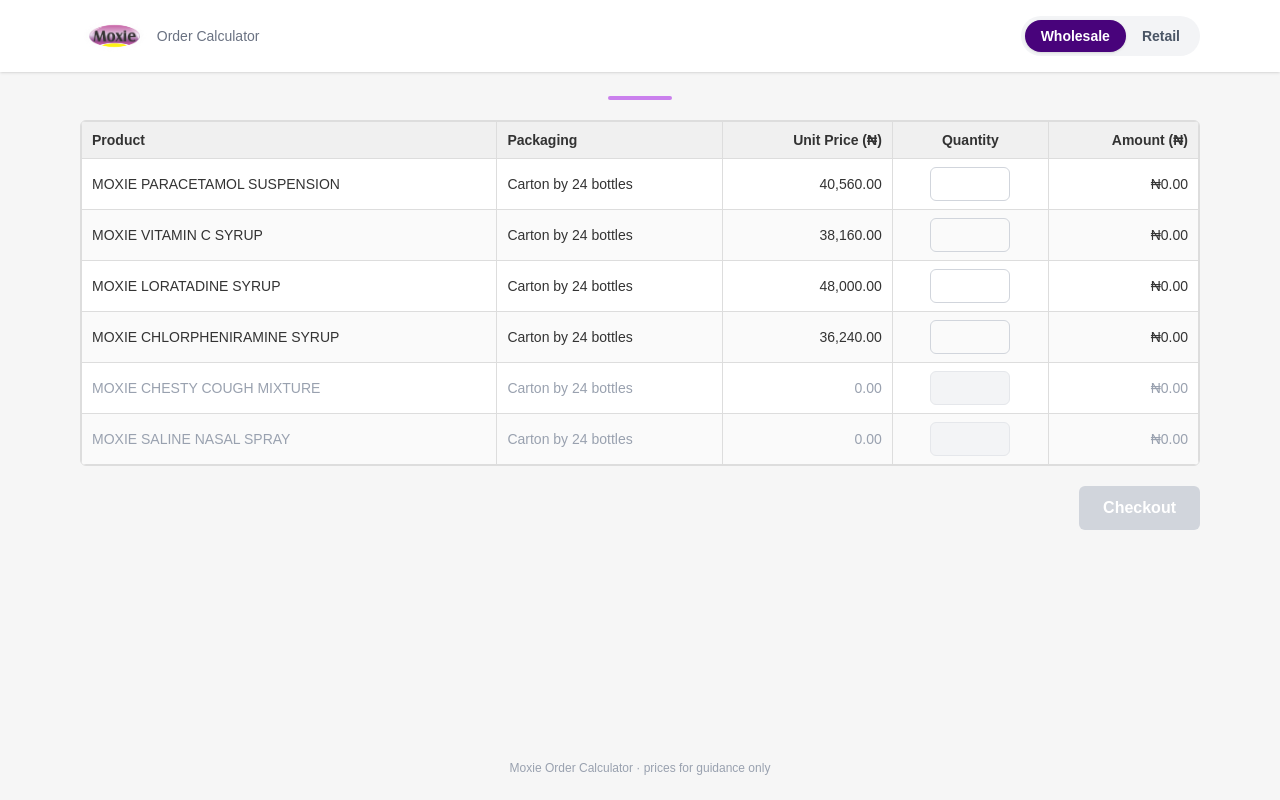
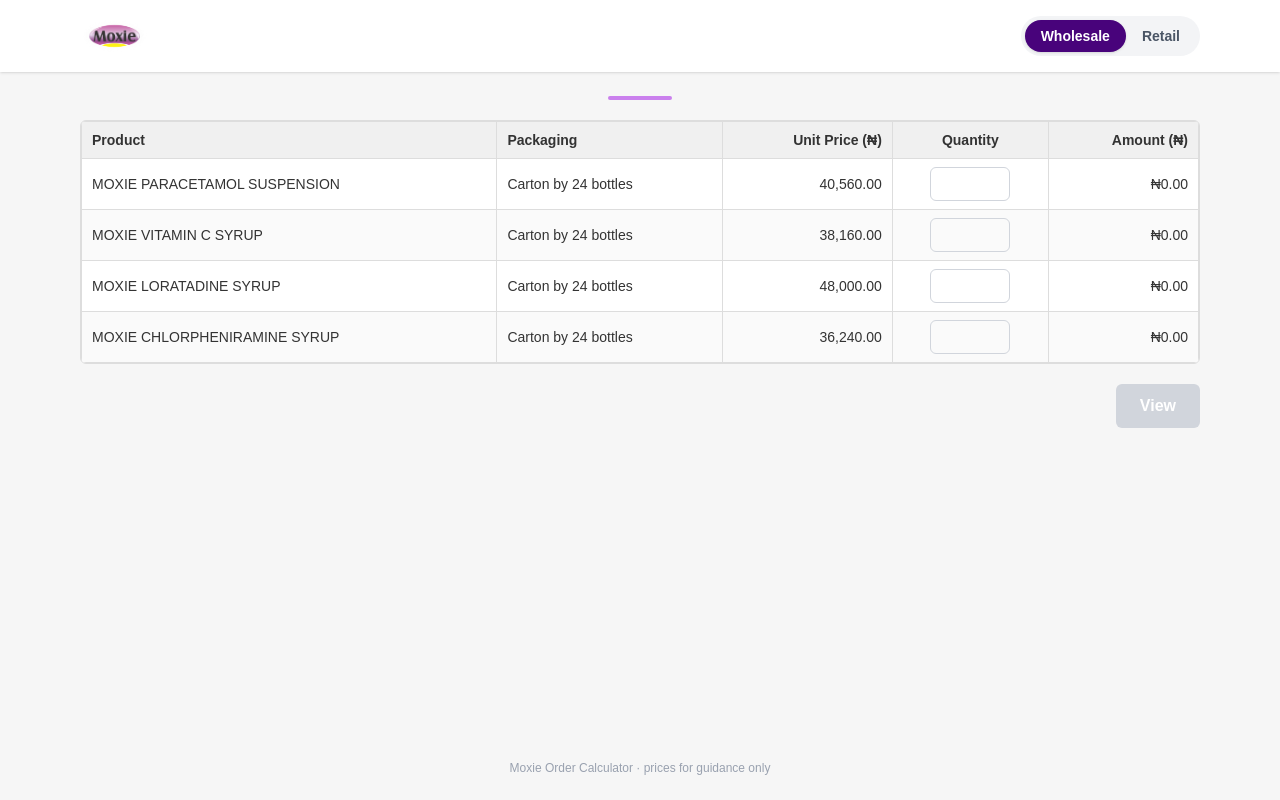
Before and after one commit to TettehSolomon/moxie-calc-app, a React (Vite) app: page / in a window 1280 px wide. Built offline with nearby package versions, Linux system fonts and the light colour scheme.

Commit message:
adjusted

```diff
--- a/src/App.jsx
+++ b/src/App.jsx
@@ -13,7 +13,6 @@
           <div className="flex items-center gap-2">
             {/* Logo lives in public/logo.webp — swap that file to change it */}
             <img src="./logo.webp" alt="Moxie" className="h-9 w-auto" />
-            <span className="hidden sm:inline text-sm text-gray-500">Order Calculator</span>
           </div>
 
           {/* Retail / Wholesale switcher */}
--- a/src/Calculator.jsx
+++ b/src/Calculator.jsx
@@ -122,7 +122,7 @@
               : 'bg-gray-300 cursor-not-allowed')
           }
         >
-          Checkout
+          View
         </button>
       </div>
 
--- a/src/CheckoutModal.jsx
+++ b/src/CheckoutModal.jsx
@@ -105,7 +105,7 @@
       >
         {/* Titlebar */}
         <div className="flex items-center justify-between bg-moxie text-white px-4 py-3 rounded-t-xl sticky top-0">
-          <h2 className="font-bold">Checkout Output</h2>
+          <h2 className="font-bold">Output</h2>
           <button
             onClick={onClose}
             aria-label="Close"
--- a/src/config.js
+++ b/src/config.js
@@ -60,10 +60,7 @@
       { id: 1, name: 'MOXIE PARACETAMOL SUSPENSION', price: 40560, active: true },
       { id: 2, name: 'MOXIE VITAMIN C SYRUP',        price: 38160, active: true },
       { id: 3, name: 'MOXIE LORATADINE SYRUP',       price: 48000, active: true },
-      { id: 4, name: 'MOXIE CHLORPHENIRAMINE SYRUP', price: 36240, active: true },
-      // active:false = shown but greyed out / not orderable (no price yet)
-      { id: 5, name: 'MOXIE CHESTY COUGH MIXTURE',   price: 0,     active: false },
-      { id: 6, name: 'MOXIE SALINE NASAL SPRAY',     price: 0,     active: false },
+      { id: 4, name: 'MOXIE CHLORPHENIRAMINE SYRUP', price: 36240, active: true }
     ],
   },
 
@@ -87,9 +84,7 @@
       { id: 1, name: 'MOXIE PARACETAMOL SUSPENSION', price: 1760, active: true },
       { id: 2, name: 'MOXIE VITAMIN C SYRUP',        price: 1650, active: true },
       { id: 3, name: 'MOXIE LORATADINE SYRUP',       price: 2100, active: true },
-      { id: 4, name: 'MOXIE CHLORPHENIRAMINE SYRUP', price: 1585, active: true },
-      { id: 5, name: 'MOXIE CHESTY COUGH MIXTURE',   price: 0,    active: false },
-      { id: 6, name: 'MOXIE SALINE NASAL SPRAY',     price: 0,    active: false },
+      { id: 4, name: 'MOXIE CHLORPHENIRAMINE SYRUP', price: 1585, active: true }
     ],
   },
 };
```
